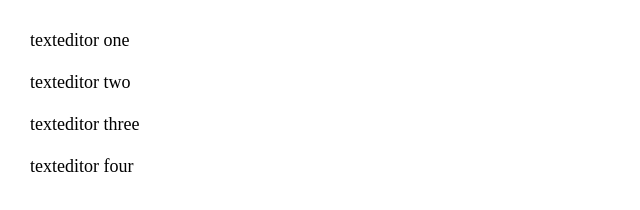
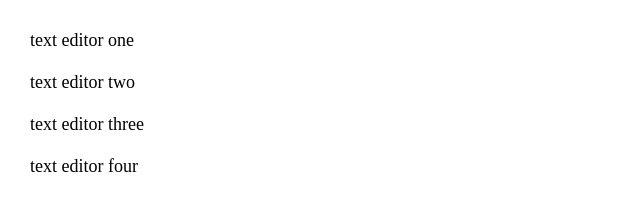
Before and after one commit to nathanzack/texteditor, a plain HTML site: page index.html in a window 1280 px wide. Shown: the full height of the page, 0-640 px from the left. Drawn offline with Linux system fonts and the light colour scheme.

Commit message:
added spaces

```diff
--- a/index.html
+++ b/index.html
@@ -40,19 +40,19 @@
 <p>
 
    <div>
-      <a href="texteditor1.html">texteditor one</a>
+      <a href="texteditor1.html">text editor one</a>
    </div>
    <br>
    <div>
-      <a href="texteditor2.html">texteditor two</a>
+      <a href="texteditor2.html">text editor two</a>
    </div>
    <br>
    <div>
-      <a href="texteditor3.html">texteditor three</a>
+      <a href="texteditor3.html">text editor three</a>
    </div>
    <br>
    <div>
-      <a href="texteditor4.html">texteditor four</a>
+      <a href="texteditor4.html">text editor four</a>
    </div>
 
 </p>
```
